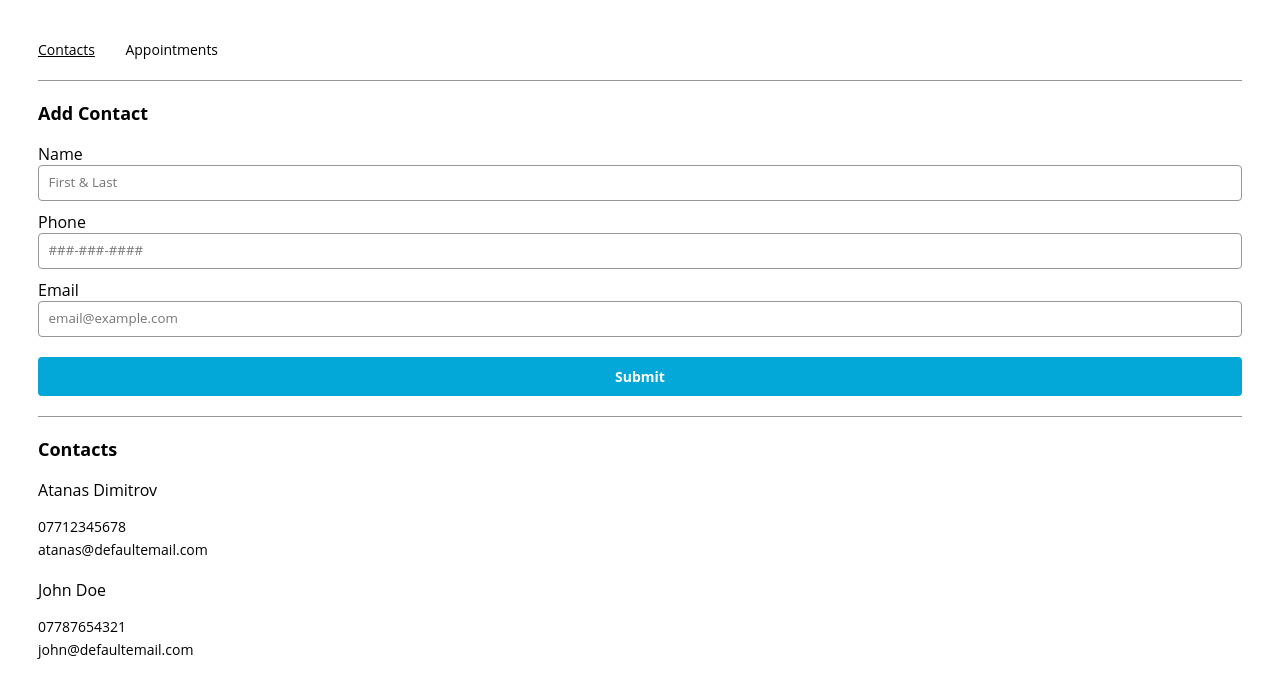
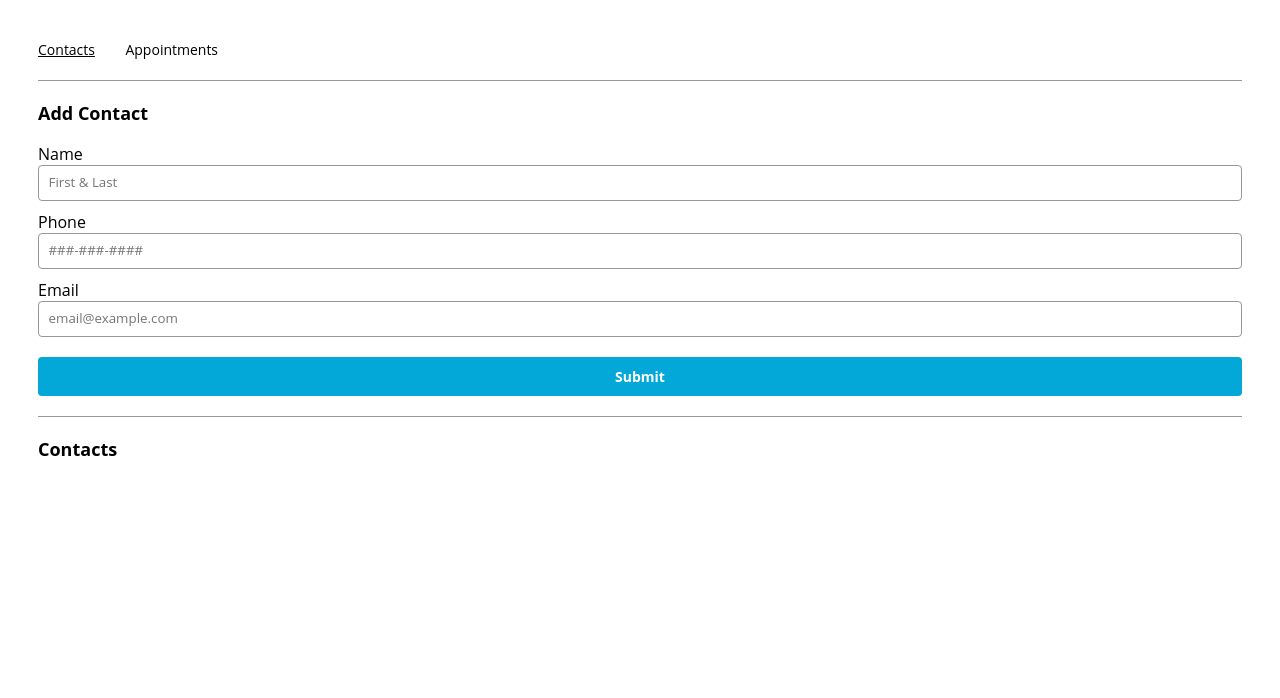
Before and after one commit to voidoperator/appointment-planner-cc, a React (Create React App) app: page /contacts in a window 1280 px wide. Shown: the top 698 px of the page. Built offline with nearby package versions, Linux system fonts and the light colour scheme.

Commit message:
feat: minor clean up on app.js

```diff
--- a/src/App.js
+++ b/src/App.js
@@ -4,19 +4,7 @@ import { AppointmentsPage } from "./containers/appointmentsPage/AppointmentsPage
 import { ContactsPage } from "./containers/contactsPage/ContactsPage";
 
 function App() {
-  const defaultContacts = [
-    {
-      name: 'Atanas Dimitrov',
-      phone: '07712345678',
-      email: 'atanas@defaultemail.com'
-    },
-    {
-      name: 'John Doe',
-      phone: '07787654321',
-      email: 'john@defaultemail.com'
-    }
-  ]
-  const [contacts, setContacts] = useState(defaultContacts);
+  const [contacts, setContacts] = useState([]);
   const [appointments, setAppointments] = useState([]);
 
   const ROUTES = {
```
